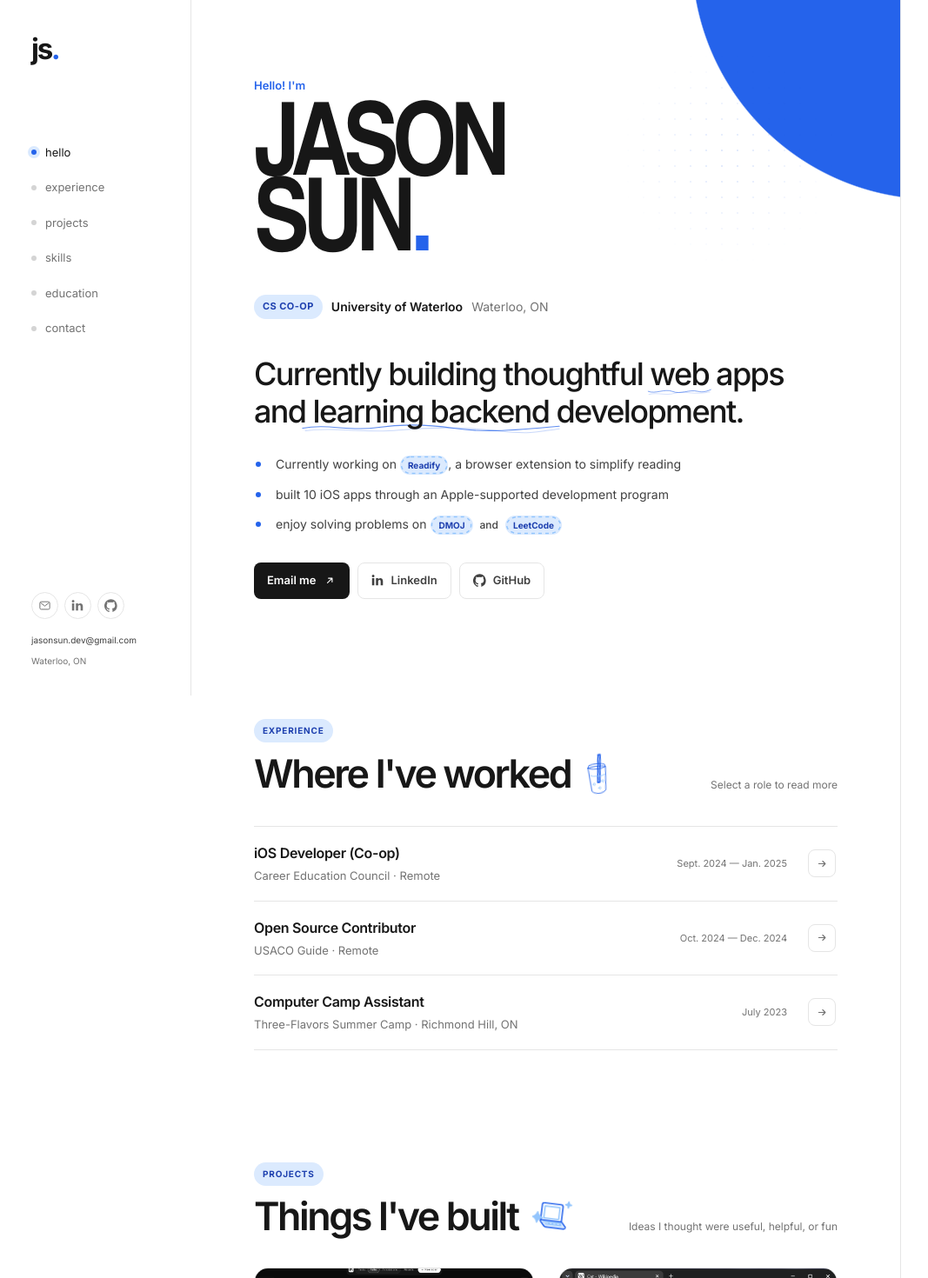
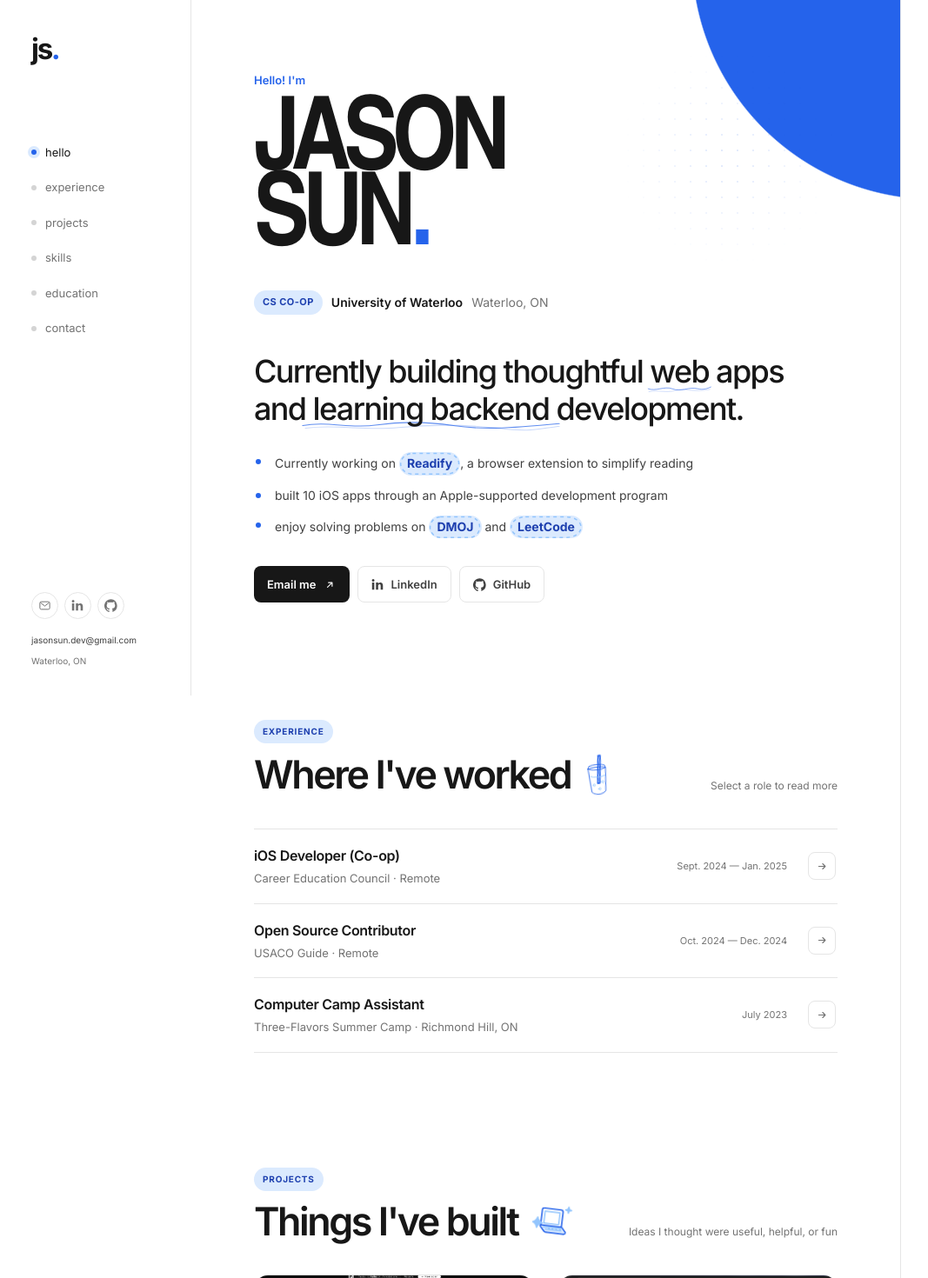
Before and after one commit to cryojs/portfolio, a React (Vite) app: page / in a window 1280 px wide. Shown: the top 1470 px of the page at 87% size, without its empty margins (4-1071 px from the left). Built offline with nearby package versions, Linux system fonts and the light colour scheme.

Commit message:
Clean up tailwind

```diff
--- a/src/App.jsx
+++ b/src/App.jsx
@@ -21,7 +21,7 @@ const currentProjectPreview = {
 
 function SectionHeading({ label, title, note, doodle }) {
   return (
-    <div className="mb-[34px] flex items-end justify-between gap-[30px] max-[780px]:mb-7 max-[780px]:flex-col max-[780px]:items-start max-[780px]:gap-3">
+    <div className="mb-9 flex items-end justify-between gap-8 max-[780px]:mb-7 max-[780px]:flex-col max-[780px]:items-start max-[780px]:gap-3">
       <div className="grid gap-3">
         <span className="inline-flex w-fit items-center justify-self-start rounded-full bg-blue-soft px-2.5 py-1.5 text-[10px] font-[650] tracking-[0.08em] text-blue-dark uppercase">{label}</span>
         <div className="flex items-center gap-3.5">
@@ -36,9 +36,9 @@ function SectionHeading({ label, title, note, doodle }) {
 
 function PageShell({ activeSection, children }) {
   return (
-    <div className="grid w-[min(1000px,calc(100%_-_max(24px,calc((100vw_-_1200px)/2))))] grid-cols-[184px_minmax(0,1fr)] gap-[72px] ml-[max(24px,calc((100vw_-_1200px)/2))] border-r border-border bg-[radial-gradient(circle_280px_at_calc(100%_+_40px)_-50px,var(--color-blue)_0_99.5%,transparent_100%)] bg-no-repeat max-[1080px]:grid-cols-[158px_minmax(0,1fr)] max-[1080px]:gap-12 max-[780px]:block max-[780px]:ml-0 max-[780px]:w-full max-[780px]:border-r-0 max-[780px]:bg-[radial-gradient(circle_180px_at_100%_-50px,var(--color-blue)_0_99.5%,transparent_100%)]">
+    <div className="grid w-[min(1000px,calc(100%_-_max(24px,calc((100vw_-_1200px)/2))))] grid-cols-[184px_minmax(0,1fr)] gap-18 ml-[max(24px,calc((100vw_-_1200px)/2))] border-r border-border bg-[radial-gradient(circle_280px_at_calc(100%_+_40px)_-50px,var(--color-blue)_0_99.5%,transparent_100%)] bg-no-repeat max-[1080px]:grid-cols-[158px_minmax(0,1fr)] max-[1080px]:gap-12 max-[780px]:block max-[780px]:ml-0 max-[780px]:w-full max-[780px]:border-r-0 max-[780px]:bg-[radial-gradient(circle_180px_at_100%_-50px,var(--color-blue)_0_99.5%,transparent_100%)]">
       <DesktopRail activeSection={activeSection} />
-      <main className="w-full min-w-0 max-w-none pr-[72px] max-[1080px]:pr-12 max-[780px]:overflow-x-clip max-[780px]:px-5 max-[780px]:pr-5">{children}</main>
+      <main className="w-full min-w-0 max-w-none pr-18 max-[1080px]:pr-12 max-[780px]:overflow-x-clip max-[780px]:px-5 max-[780px]:pr-5">{children}</main>
     </div>
   )
 }
@@ -100,9 +100,9 @@ function App() {
     <>
       <MobileHeader activeSection={activeSection} />
       <PageShell activeSection={activeSection}>
-        <section className="hero-with-pattern relative flex min-h-[min(800px,96svh)] max-w-full flex-col justify-center overflow-hidden scroll-mt-9 pt-[72px] pb-[62px] [&>*]:relative [&>*]:z-[1] max-[780px]:min-h-0 max-[780px]:scroll-mt-[78px] max-[780px]:pr-0 max-[780px]:pt-[62px] max-[780px]:pb-[50px]" id="intro">
+        <section className="hero-with-pattern relative flex min-h-[min(800px,96svh)] max-w-full flex-col justify-center overflow-hidden scroll-mt-9 pt-18 pb-16 [&>*]:relative [&>*]:z-[1] max-[780px]:min-h-0 max-[780px]:scroll-mt-20 max-[780px]:pr-0 max-[780px]:pt-16 max-[780px]:pb-13" id="intro">
           <span className="text-[13px] font-semibold text-blue">Hello! I&apos;m</span>
-          <h1 className="m-0 mt-6 mb-[34px] grid w-max gap-[2px] font-display text-[clamp(4.9rem,9.1vw,7.35rem)] font-[680] leading-[0.73] tracking-[-0.065em] text-ink [font-stretch:condensed] max-[1080px]:text-[clamp(4.76rem,10.5vw,6.3rem)] max-[780px]:mb-8 max-[780px]:mt-6 max-[780px]:w-full max-[780px]:text-[clamp(4.06rem,18.2vw,5.6rem)] max-[430px]:text-[clamp(3.78rem,20.3vw,5.04rem)]" aria-label={profile.name}>
+          <h1 className="m-0 mt-6 mb-9 grid w-max gap-0.5 font-display text-[clamp(4.9rem,9.1vw,7.35rem)] font-[680] leading-[0.73] tracking-[-0.065em] text-ink [font-stretch:condensed] max-[1080px]:text-[clamp(4.76rem,10.5vw,6.3rem)] max-[780px]:mb-8 max-[780px]:mt-6 max-[780px]:w-full max-[780px]:text-[clamp(4.06rem,18.2vw,5.6rem)] max-[430px]:text-[clamp(3.78rem,20.3vw,5.04rem)]" aria-label={profile.name}>
             <span>{profile.firstName.toUpperCase()}</span>
             <span className="after:text-blue after:content-['.']">{profile.lastName.toUpperCase()}</span>
           </h1>
@@ -113,7 +113,7 @@ function App() {
             <span>{education.location}</span>
           </div>
 
-          <p className="mt-[42px] max-w-[680px] text-[clamp(1.65rem,3vw,2.25rem)] font-medium leading-[1.2] tracking-[-0.045em] text-ink max-[780px]:mt-9 max-[780px]:text-[clamp(1.6rem,7vw,2.15rem)]">
+          <p className="mt-11 max-w-170 text-[clamp(1.65rem,3vw,2.25rem)] font-medium leading-[1.2] tracking-[-0.045em] text-ink max-[780px]:mt-9 max-[780px]:text-[clamp(1.6rem,7vw,2.15rem)]">
             Currently building thoughtful{' '}
             <ScribbleUnderline>web</ScribbleUnderline>{' '}
             apps and{' '}
@@ -121,58 +121,56 @@ function App() {
             development.
           </p>
 
-          <ul className="mt-7 mb-0 grid max-w-[690px] list-none gap-3 p-0 text-sm leading-[1.55] text-ink-soft">
-            <li className="relative pl-[25px] before:absolute before:top-[0.58em] before:left-0.5 before:size-1.5 before:rounded-full before:bg-blue before:content-['']">Currently working on <LinkBadge label={currentProject.title} href={currentProject.github} detail={currentProject.description} preview={currentProjectPreview} />, {currentProject.spotlightDescription}</li>
-            <li className="relative pl-[25px] before:absolute before:top-[0.58em] before:left-0.5 before:size-1.5 before:rounded-full before:bg-blue before:content-['']">built 10 iOS apps through an Apple-supported development program</li>
-            <li className="relative pl-[25px] leading-[1.55] before:absolute before:top-[0.58em] before:left-0.5 before:size-1.5 before:rounded-full before:bg-blue before:content-['']">
-              <span>enjoy solving problems on</span>
-              <span className="ml-[5px] inline-flex items-center gap-2 align-middle">
-                <LinkBadge label="DMOJ" href={profile.links.dmoj} detail="Competitive programming profile" />
-                <span className="text-xs font-medium text-ink-soft">and</span>
-                <LinkBadge label="LeetCode" href={profile.links.leetcode} detail="Algorithms and data structures" />
-              </span>
+          <ul className="mt-7 mb-0 grid max-w-173 list-none gap-3 p-0 text-sm leading-[1.55] text-ink-soft">
+            <li className="relative pl-6 before:absolute before:top-[0.58em] before:left-0.5 before:size-1.5 before:rounded-full before:bg-blue before:content-['']">Currently working on <LinkBadge label={currentProject.title} href={currentProject.github} detail={currentProject.description} preview={currentProjectPreview} />, {currentProject.spotlightDescription}</li>
+            <li className="relative pl-6 before:absolute before:top-[0.58em] before:left-0.5 before:size-1.5 before:rounded-full before:bg-blue before:content-['']">built 10 iOS apps through an Apple-supported development program</li>
+            <li className="relative pl-6 leading-[1.55] before:absolute before:top-[0.58em] before:left-0.5 before:size-1.5 before:rounded-full before:bg-blue before:content-['']">
+              <span>enjoy solving problems on </span>
+              <LinkBadge label="DMOJ" href={profile.links.dmoj} detail="Competitive programming profile" />
+              <span> and </span>
+              <LinkBadge label="LeetCode" href={profile.links.leetcode} detail="Algorithms and data structures" />
             </li>
           </ul>
 
           <ContactActions className="mt-8" />
         </section>
 
-        <section className="w-full max-w-[900px] scroll-mt-9 py-[59px] pb-[70px] max-[780px]:scroll-mt-[78px] max-[780px]:py-[49px] max-[780px]:pb-[59px]" id="experience">
+        <section className="w-full max-w-225 scroll-mt-9 py-15 pb-18 max-[780px]:scroll-mt-20 max-[780px]:py-12 max-[780px]:pb-15" id="experience">
           <SectionHeading label="experience" title="Where I&apos;ve worked" note="Select a role to read more" doodle="experience" />
           <ExperienceList items={experience} />
         </section>
 
-        <section className="w-full max-w-[900px] scroll-mt-9 pt-[59px] pb-[78px] max-[780px]:scroll-mt-[78px] max-[780px]:pt-[49px] max-[780px]:pb-[67px]" id="projects">
+        <section className="w-full max-w-225 scroll-mt-9 pt-15 pb-20 max-[780px]:scroll-mt-20 max-[780px]:pt-12 max-[780px]:pb-17" id="projects">
           <SectionHeading label="projects" title="Things I&apos;ve built" note="Ideas I thought were useful, helpful, or fun" doodle="projects" />
-          <div className="grid grid-cols-2 gap-x-7 gap-y-[52px] max-[780px]:w-full max-[780px]:grid-cols-1 max-[780px]:gap-12">
+          <div className="grid grid-cols-2 gap-x-7 gap-y-13 max-[780px]:w-full max-[780px]:grid-cols-1 max-[780px]:gap-12">
             {projects.map((project) => <ProjectCard project={project} key={project.id} />)}
           </div>
         </section>
 
-        <section className="w-full max-w-[900px] scroll-mt-9 py-[59px] pb-[70px] max-[780px]:scroll-mt-[78px] max-[780px]:py-[49px] max-[780px]:pb-[59px]" id="skills">
+        <section className="w-full max-w-225 scroll-mt-9 py-15 pb-18 max-[780px]:scroll-mt-20 max-[780px]:py-12 max-[780px]:pb-15" id="skills">
           <SectionHeading label="skills" title="My toolkit" note="Select to view technologies" doodle="skills" />
           <SkillsPanel groups={skillGroups} />
         </section>
 
-        <section className="w-full max-w-[900px] scroll-mt-9 py-[59px] pb-[70px] max-[780px]:scroll-mt-[78px] max-[780px]:py-[49px] max-[780px]:pb-[59px]" id="education">
+        <section className="w-full max-w-225 scroll-mt-9 py-15 pb-18 max-[780px]:scroll-mt-20 max-[780px]:py-12 max-[780px]:pb-15" id="education">
           <SectionHeading label="education" title="Current program" doodle="education" />
-          <article className="grid grid-cols-[minmax(0,1fr)_auto] items-start gap-8 rounded-2xl border border-border bg-canvas p-6 max-[780px]:grid-cols-1 max-[780px]:gap-[18px] max-[780px]:p-[22px]">
+          <article className="grid grid-cols-[minmax(0,1fr)_auto] items-start gap-8 rounded-2xl border border-border bg-canvas p-6 max-[780px]:grid-cols-1 max-[780px]:gap-5 max-[780px]:p-6">
             <div>
               <h3 className="m-0 text-lg font-[620] tracking-[-0.03em] text-ink">{education.school}</h3>
-              <p className="mt-[7px] mb-0 text-sm leading-[1.5] text-muted">{education.degree}</p>
+              <p className="mt-2 mb-0 text-sm leading-[1.5] text-muted">{education.degree}</p>
             </div>
-            <div className="grid gap-[7px] text-right text-[11px] leading-[1.45] text-muted max-[780px]:text-left">
+            <div className="grid gap-2 text-right text-[11px] leading-[1.45] text-muted max-[780px]:text-left">
               <span>{education.location}</span>
               <span>{education.dates}</span>
             </div>
           </article>
         </section>
 
-        <section className="relative mt-[18px] mb-14 w-full max-w-[900px] scroll-mt-9 overflow-hidden rounded-2xl border border-border bg-paper-soft p-[42px] max-[780px]:mt-0 max-[780px]:mb-[39px] max-[780px]:scroll-mt-[78px] max-[780px]:px-[22px] max-[780px]:py-7" id="contact">
+        <section className="relative mt-5 mb-14 w-full max-w-225 scroll-mt-9 overflow-hidden rounded-2xl border border-border bg-paper-soft p-11 max-[780px]:mt-0 max-[780px]:mb-10 max-[780px]:scroll-mt-20 max-[780px]:px-6 max-[780px]:py-7" id="contact">
           <ContactLoop />
           <div className="relative z-[1]">
             <span className="inline-flex w-fit items-center justify-self-start rounded-full bg-blue-soft px-2.5 py-1.5 text-[10px] font-[650] tracking-[0.08em] text-blue-dark uppercase">contact</span>
-            <div className="mt-[18px] max-w-[620px]">
+            <div className="mt-5 max-w-155">
               <h2 className="m-0 text-[clamp(2rem,4vw,2.8rem)] font-[520] leading-[1.05] tracking-[-0.055em] text-ink">
                 Have something interesting{' '}
                 <span className="inline-flex items-center gap-3 align-middle whitespace-nowrap">
@@ -181,14 +179,14 @@ function App() {
                 </span>
               </h2>
             </div>
-            <p className="my-[18px] mb-7 max-w-[520px] text-[15px] leading-[1.6] text-muted">I&apos;m always happy to talk about software, projects, and new opportunities.</p>
+            <p className="my-5 mb-7 max-w-130 text-base leading-[1.6] text-muted">I&apos;m always happy to talk about software, projects, and new opportunities.</p>
             <ContactActions emailLabel={profile.email} stackOnMobile />
           </div>
         </section>
 
-        <footer className="flex w-full max-w-[900px] items-center justify-between gap-6 border-t border-border py-[22px] pb-7 text-[10px] text-muted max-[780px]:pb-6">
+        <footer className="flex w-full max-w-225 items-center justify-between gap-6 border-t border-border py-6 pb-7 text-[10px] text-muted max-[780px]:pb-6">
           <span>&copy; {currentYear} {profile.name}</span>
-          <a className="inline-flex items-center gap-[5px] text-muted no-underline transition-colors duration-150 hover:text-blue focus-visible:text-blue" href="#intro">back to top <ArrowIcon direction="up" /></a>
+          <a className="inline-flex items-center gap-1 text-muted no-underline transition-colors duration-150 hover:text-blue focus-visible:text-blue" href="#intro">back to top <ArrowIcon direction="up" /></a>
         </footer>
       </PageShell>
     </>
--- a/src/components/ExperienceList.jsx
+++ b/src/components/ExperienceList.jsx
@@ -28,7 +28,7 @@ export function ExperienceList({ items }) {
               <span className={`grid size-8 place-items-center rounded-lg border border-border text-muted transition duration-200 max-[780px]:col-start-2 max-[780px]:row-span-2 max-[780px]:row-start-1 max-[780px]:self-start ${open ? 'rotate-90 border-[#bfdbfe] bg-[#eff6ff] text-blue' : ''}`} aria-hidden="true"><ArrowIcon direction="right" /></span>
             </button>
             <CollapsiblePanel id={panelId} open={open}>
-              <ul className="m-0 grid max-w-[720px] list-none gap-[11px] px-16 pt-2.5 pb-[26px] text-sm leading-[1.65] text-ink-soft max-[780px]:px-2 max-[780px]:pb-[22px] max-[780px]:pl-[18px]">
+              <ul className="m-0 grid max-w-180 list-none gap-3 px-8 pt-2.5 pb-6.5 text-sm leading-[1.65] text-ink-soft max-[780px]:px-2 max-[780px]:pb-5.5 max-[780px]:pl-4.5">
                 {item.highlights.map((highlight) => <li className="relative pl-4 before:absolute before:top-[0.72em] before:left-0 before:size-1 before:rounded-full before:bg-blue before:content-['']" key={highlight}>{highlight}</li>)}
               </ul>
             </CollapsiblePanel>
--- a/src/components/LinkBadge.jsx
+++ b/src/components/LinkBadge.jsx
@@ -57,13 +57,14 @@ function LinkPreview({ id, label, href, detail, preview }) {
   )
 }
 
-export function LinkBadge({ label, href, detail, preview = {} }) {
+export function LinkBadge({ label, href, detail, preview = {}, size = 'large' }) {
   const previewId = `link-preview-${preview.id ?? slugify(label)}`
+  const textSize = size === 'large' ? 'text-sm' : 'text-[10px]'
 
   return (
     <a
       aria-describedby={previewId}
-      className="group link-badge link-preview-trigger inline-flex items-center rounded-full bg-blue-soft px-2 py-1 text-[10px] font-[650] leading-[1.2] whitespace-nowrap !text-blue-dark no-underline transition duration-150 hover:-translate-y-px hover:bg-[#bfdbfe] focus-visible:-translate-y-px focus-visible:bg-[#bfdbfe]"
+      className={`group link-badge link-preview-trigger inline-flex items-center rounded-full bg-blue-soft px-2 py-1 ${textSize} font-[650] leading-[1.2] whitespace-nowrap !text-blue-dark no-underline transition duration-150 hover:-translate-y-px hover:bg-[#bfdbfe] focus-visible:-translate-y-px focus-visible:bg-[#bfdbfe]`}
       href={href}
       target="_blank"
       rel="noreferrer"
```
